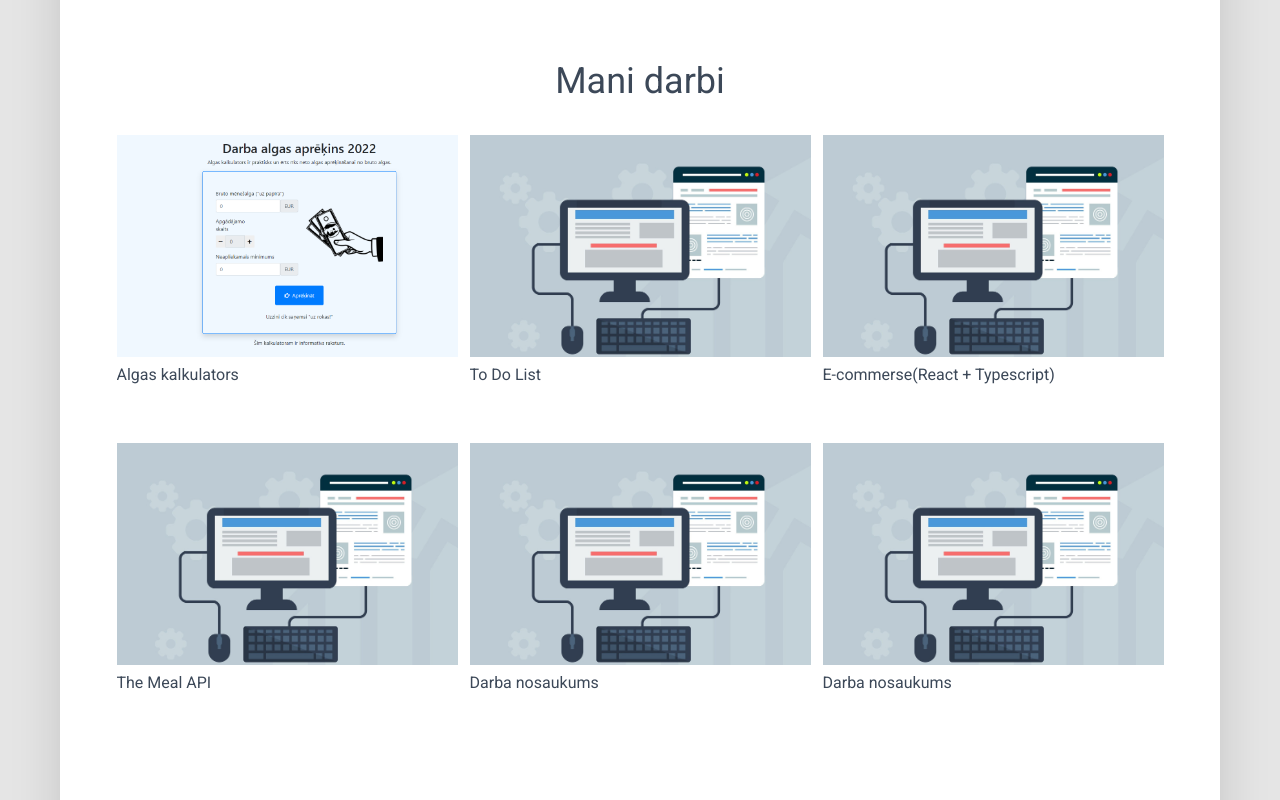
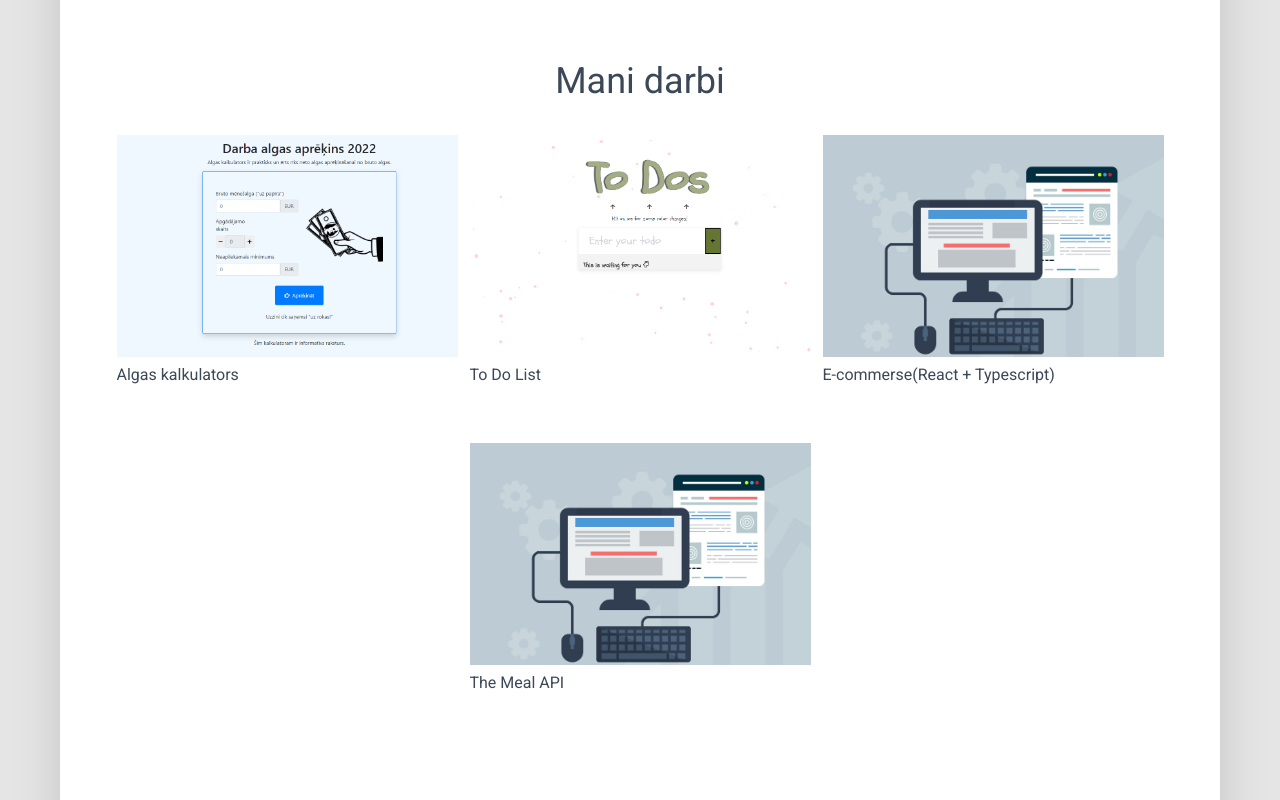
Before and after one commit to ilzbergs/portfolio2, a plain HTML site: page index.html in a window 1280 px wide. Shown: the part 1580-2380 px from the top of the page. Drawn offline with nearby package versions, Linux system fonts and the light colour scheme.

Commit message:
add job links

```diff
--- a/index.html
+++ b/index.html
@@ -98,7 +98,7 @@
                 </div>
                 <div class="row">
                     <div class="job-block">
-                        <a href="https://ilzbergs.github.io/calculator/">
+                        <a href="https://ilzbergs.github.io/calculator/" target="_blank">
                             <div class="job">
                                 <div class="bcgpicture1"></div>
                                 <div class="job-name">
@@ -108,9 +108,9 @@
                         </a>
                     </div>
                     <div class="job-block">
-                        <a href="portfolio.html">
+                        <a href="https://ilzbergs.github.io/ToDo" target="_blank">
                             <div class="job">
-                                <div class="bcgpicture"></div>
+                                <div class="bcgpicture2"></div>
                                 <div class="job-name">
                                     <h5>To Do List</h5>
                                 </div>
@@ -118,7 +118,7 @@
                         </a>
                     </div>
                     <div class="job-block">
-                        <a href="portfolio.html">
+                        <a href="portfolio.html" target="_blank">
                             <div class="job">
                                 <div class="bcgpicture"></div>
                                 <div class="job-name">
@@ -128,31 +128,11 @@
                         </a>
                     </div>
                     <div class="job-block">
-                        <a href="portfolio.html">
+                        <a href="portfolio.html" target="_blank">
                             <div class="job">
                                 <div class="bcgpicture"></div>
                                 <div class="job-name">
                                     <h5>The Meal API</h5>
-                                </div>
-                            </div>
-                        </a>
-                    </div>
-                    <div class="job-block">
-                        <a href="portfolio.html">
-                            <div class="job">
-                                <div class="bcgpicture"></div>
-                                <div class="job-name">
-                                    <h5>Darba nosaukums</h5>
-                                </div>
-                            </div>
-                        </a>
-                    </div>
-                    <div class="job-block">
-                        <a href="portfolio.html">
-                            <div class="job">
-                                <div class="bcgpicture"></div>
-                                <div class="job-name">
-                                    <h5>Darba nosaukums</h5>
                                 </div>
                             </div>
                         </a>
--- a/scss/pages/_landing.scss
+++ b/scss/pages/_landing.scss
@@ -509,7 +509,7 @@ main {
             }
           }
 
-          .job {
+          .job{
             overflow: hidden;
             .bcgpicture {
               background-image: url(template/images/job-picture.jpg);
@@ -541,7 +541,22 @@ main {
                 height: 222px;
               }
             }
-
+             .bcgpicture2 {
+              background-image: url(template/images/to_do.png);
+              width: 353px;
+              height: 222px;
+              background-size: cover;
+              background-repeat: no-repeat;
+              background-position: center;
+              @media screen and (min-width: 426px) {
+                width: 342px;
+                height: 222px;
+              }
+              @media screen and (min-width: 769px) {
+                width: 364px;
+                height: 222px;
+              }
+            }
             .job-name {
               color: $greyColor;
               padding-top: 10px;
```
Also changed, not shown: style.css, template/images/to_do.png (added), 1 other file.
